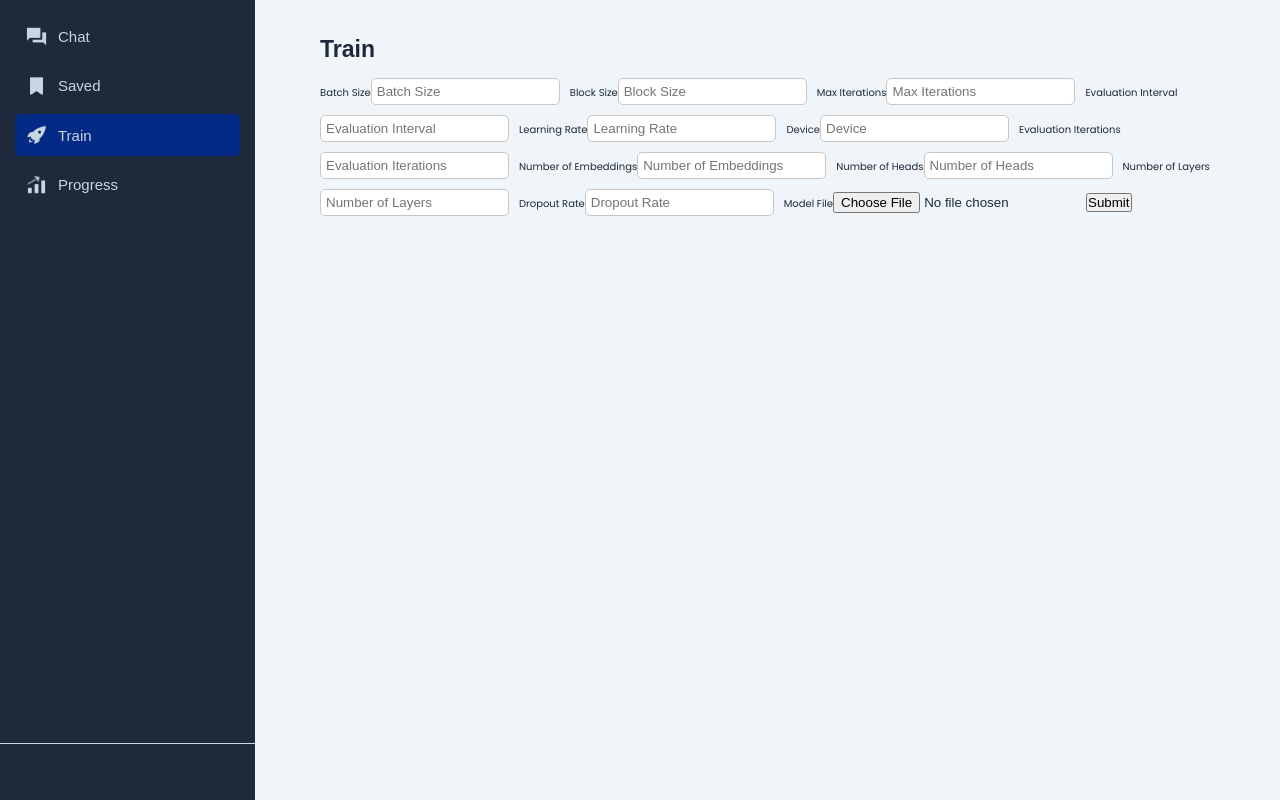
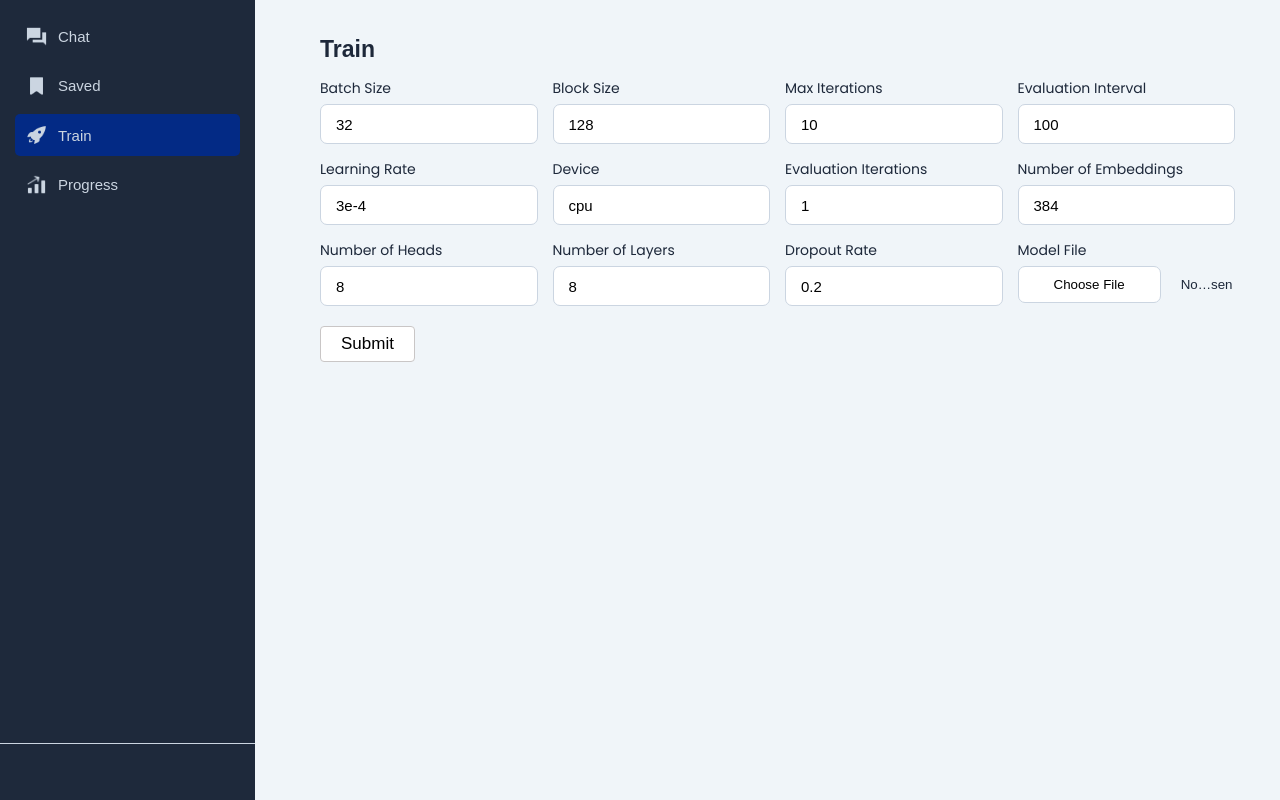
Before and after one commit to zhainagulaltynbekk/simplified-transformer-based-language-model, a React (Create React App) app in the folder react-app/: page /train in a window 1280 px wide. Built offline with nearby package versions, Linux system fonts and the light colour scheme.

Commit message:
Train page designed properly

```diff
--- a/react-app/src/App.css
+++ b/react-app/src/App.css
@@ -128,9 +128,6 @@ a{
     margin-left: 30px;
 }
 
-.param-form {
-    margin-left: 30px;
-}
 
 .addBtn {
     height: 2rem;
@@ -309,10 +306,97 @@ a{
     padding-left: 12rem;
 }
 
+.param-form {
+    margin-left: 30px;
+}
+
 .form-item {
-    padding: 5px;
-    margin-right: 10px;
-    margin-bottom: 10px;
+    /* Flex-direction column makes items stack vertically */
+    display: flex;
+    flex-direction: column;
+    margin-right: 15px; /* Space between form items */
+    margin-bottom: 15px; /* Space below each form item */
+    flex-basis: calc(25% - 15px); /* Adjusts the item width to fit 3 per row, accounting for margin */
+}
+
+.form-item label {
+    margin-bottom: 5px; /* Space between label and input */
+    font-size: 14px;
+}
+
+/* Adjust this as necessary to prevent the last item in a row from having a margin */
+.form-row .form-item:last-child {
+    margin-right: 0;
+}
+
+/* This makes sure the file input aligns with the rest */
+input[type="file"] {
+    display: inline-block;
+}
+
+.form-row {
+    display: flex;
+    flex-wrap: wrap;
+}
+
+  /* The submit button needs to be full width */
+.form-btn {
+    flex-basis: 100%;
+}
+
+.form-input{
+    height: 4rem;
+    border: 1px solid #cbd5e1;
+    border-radius: 7px;
+    font-size: 15px;
+}
+
+.form-input:focus {
+    outline-color: #2453c0;
+    transition: border 0.3s ease-in-out;
+}
+
+.form-item input[type="text"],
+.form-item input[type="number"] {
+    padding-left: 15px;
+}
+
+.form-item input[type="file"] {
+    width: 100%; /* Full width of its container */
+}
+
+.form-item input[type="file"]::file-selector-button {
+    margin-right: 20px;
+    padding-top: 1rem;
+    padding-bottom: 1rem;
+    padding-left: 3.5rem;
+    padding-right: 3.5rem;
+    border: 1px solid #cbd5e1;
+    background-color: white;
+    border-radius: 7px;
+}
+
+.form-item input[type="file"]::file-selector-button:hover {
+    background-color: #c6d8ee; /* Background color when the item is clicked */
+    border: 1px solid #c6d8ee;
+}
+
+.form-btn {
+    margin-top: 5px;
+    border: none;
+    font-size: 17px;
+    border-radius: 0.4rem;
     border: 1px solid rgb(201, 198, 198);
-    border-radius: 5px;
+    padding-top: 0.7rem;
+    padding-bottom: 0.7rem;
+    padding-left: 2rem;
+    padding-right: 2rem;
+    background: white;
+    align-items: center;
+    transition: background-color 0.3s;
 }
+
+.form-btn:hover {
+    background-color: #c6d8ee; /* Background color when the item is clicked */
+    border: 1px solid #c6d8ee;
+}
--- a/react-app/src/pages/Train.js
+++ b/react-app/src/pages/Train.js
@@ -9,17 +9,17 @@ import { useState } from 'react';
 
 const Train = () => {
   const [formData, setFormData] = useState({
-    batch_size: '',
-    block_size: '',
-    max_iters: '',
-    eval_interval: '',
-    learning_rate: '',
-    device: '',
-    eval_iters: '',
-    n_embd: '',
-    n_head: '',
-    n_layer: '',
-    dropout: '',
+    batch_size: '32', // Default value
+    block_size: '128', // Default value
+    max_iters: '10', // Default value
+    eval_interval: '100', // Default value
+    learning_rate: '3e-4', // Default value
+    device: 'cpu', // Default value
+    eval_iters: '1', // Default value
+    n_embd: '384', // Default value
+    n_head: '8', // Default value
+    n_layer: '8', // Default value
+    dropout: '0.2', // Default value
     file: null
   });
 
@@ -59,43 +59,61 @@ const Train = () => {
         <div className="main">
         <h2 className='pageName'>Train</h2>
         <form className='param-form' onSubmit={handleSubmit}>
-          <label>Batch Size</label>
-          <input className='form-item' type="number" name="batch_size" placeholder="Batch Size" value={formData.batch_size} onChange={handleChange} />
-
-          <label>Block Size</label>
-          <input className='form-item' type="number" name="block_size" placeholder="Block Size" value={formData.block_size} onChange={handleChange} />
-
-          <label>Max Iterations</label>
-          <input className='form-item' type="number" name="max_iters" placeholder="Max Iterations" value={formData.max_iters} onChange={handleChange} />
-
-          <label>Evaluation Interval</label>
-          <input className='form-item' type="number" name="eval_interval" placeholder="Evaluation Interval" value={formData.eval_interval} onChange={handleChange} />
-
-          <label>Learning Rate</label>
-          <input className='form-item' type="number" name="learning_rate" placeholder="Learning Rate" value={formData.learning_rate} onChange={handleChange} />
-
-          <label>Device</label>
-          <input className='form-item' type="text" name="device" placeholder="Device" value={formData.device} onChange={handleChange} />
-
-          <label>Evaluation Iterations</label>
-          <input className='form-item' type="number" name="eval_iters" placeholder="Evaluation Iterations" value={formData.eval_iters} onChange={handleChange} />
-
-          <label>Number of Embeddings</label>
-          <input className='form-item' type="number" name="n_embd" placeholder="Number of Embeddings" value={formData.n_embd} onChange={handleChange} />
-
-          <label>Number of Heads</label>
-          <input className='form-item' type="number" name="n_head" placeholder="Number of Heads" value={formData.n_head} onChange={handleChange} />
-
-          <label>Number of Layers</label>
-          <input className='form-item' type="number" name="n_layer" placeholder="Number of Layers" value={formData.n_layer} onChange={handleChange} />
-
-          <label>Dropout Rate</label>
-          <input className='form-item' type="number" name="dropout" placeholder="Dropout Rate" value={formData.dropout} onChange={handleChange} />
-
-          <label>Model File</label>
-          <input type="file" onChange={handleFileChange} />
-
-          <button type="submit">Submit</button>
+          <div className='form-row'>
+            <div className='form-item'>
+              <label className='label'>Batch Size</label>
+              <input className='form-input' type="number" name="batch_size" placeholder="Batch Size" value={formData.batch_size} onChange={handleChange} />
+            </div>
+            <div className='form-item'>
+              <label className='label'>Block Size</label>
+              <input className='form-input' type="number" name="block_size" placeholder="Block Size" value={formData.block_size} onChange={handleChange} />
+            </div>
+            <div className='form-item'>
+              <label className='label'>Max Iterations</label>
+              <input className='form-input' type="number" name="max_iters" placeholder="Max Iterations" value={formData.max_iters} onChange={handleChange} />
+            </div>
+            <div className='form-item'>
+              <label className='label'>Evaluation Interval</label>
+              <input className='form-input' type="number" name="eval_interval" placeholder="Evaluation Interval" value={formData.eval_interval} onChange={handleChange} />
+            </div>
+          </div>
+          <div className='form-row'>
+            <div className='form-item'>
+              <label className='label'>Learning Rate</label>
+              <input className='form-input' type="number" name="learning_rate" placeholder="Learning Rate" value={formData.learning_rate} onChange={handleChange} />
+            </div>
+            <div className='form-item'>
+              <label className='label'>Device</label>
+              <input className='form-input' type="text" name="device" placeholder="Device" value={formData.device} onChange={handleChange} />
+            </div>
+            <div className='form-item'>
+              <label className='label'>Evaluation Iterations</label>
+              <input className='form-input' type="number" name="eval_iters" placeholder="Evaluation Iterations" value={formData.eval_iters} onChange={handleChange} />
+            </div>
+            <div className='form-item'>
+              <label className='label'>Number of Embeddings</label>
+              <input className='form-input' type="number" name="n_embd" placeholder="Number of Embeddings" value={formData.n_embd} onChange={handleChange} />
+            </div>
+          </div>
+          <div className='form-row'>
+            <div className='form-item'>
+              <label className='label'>Number of Heads</label>
+              <input className='form-input' type="number" name="n_head" placeholder="Number of Heads" value={formData.n_head} onChange={handleChange} />
+            </div>
+            <div className='form-item'>
+              <label className='label'>Number of Layers</label>
+              <input className='form-input' type="number" name="n_layer" placeholder="Number of Layers" value={formData.n_layer} onChange={handleChange} />
+            </div>
+            <div className='form-item'>
+              <label className='label'>Dropout Rate</label>
+              <input className='form-input' type="number" name="dropout" placeholder="Dropout Rate" value={formData.dropout} onChange={handleChange} />
+            </div>
+            <div className='form-item'>
+              <label className='label'>Model File</label>
+              <input className='form-file' type="file" onChange={handleFileChange} />
+            </div>
+          </div>
+          <button type="submit" className='form-btn'>Submit</button>
         </form>
         </div>
       </div>
```
Also changed, not shown: 1 other file (tests, documents, lock files or other folders).
